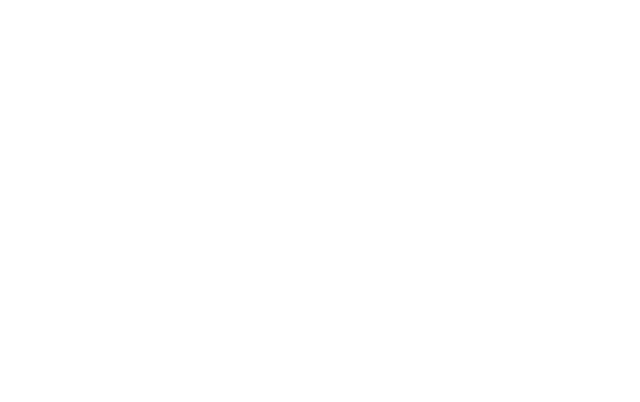
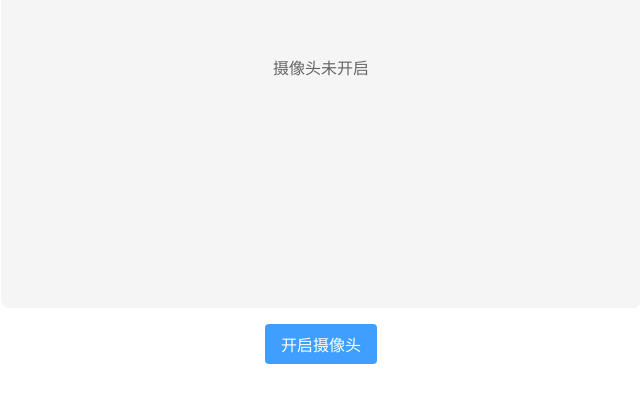
Before and after one commit to typhoonIscoming/vite-vue3-ts, a Vue app: page /index in a window 1280 px wide. Shown: the part 172-574 px from the top of the page, without its empty margins (319-959 px from the left). Built offline with nearby package versions, Linux system fonts and the light colour scheme.

Commit message:
feat: 添加摄像头组件和编辑器配置 1. 新增摄像头组件，支持开启/关闭摄像头功能 2. 添加.editorconfig配置，统一代码缩进风格

```diff
--- a/src/components/ConfigGlobal/src/ConfigGlobal.vue
+++ b/src/components/ConfigGlobal/src/ConfigGlobal.vue
@@ -23,5 +23,7 @@
 
 </script>
 <style lang="scss" scoped>
-
+.configGlobal{
+    min-height: 100vh;
+}
 </style>
--- /dev/null
+++ b/src/components/camera/src/camera.vue
@@ -0,0 +1,109 @@
+<template>
+  <div class="camera-container">
+    <video ref="videoRef" class="camera-video" :class="{ hidden: !isStarted }" autoplay></video>
+    <div v-if="!isStarted" class="camera-placeholder">
+      摄像头未开启
+    </div>
+    <div class="camera-controls">
+      <button @click="toggleCamera">
+        {{ isStarted ? '关闭摄像头' : '开启摄像头' }}
+      </button>
+    </div>
+  </div>
+</template>
+
+<script setup lang="ts">
+import { ref, onUnmounted } from 'vue'
+
+const videoRef = ref<HTMLVideoElement | null>(null)
+const isStarted = ref(false)
+let stream: MediaStream | null = null
+
+// 开启/关闭摄像头
+const toggleCamera = async () => {
+  try {
+    if (!isStarted.value) {
+      // 获取摄像头视频流
+      stream = await navigator.mediaDevices.getUserMedia({
+        video: true,
+        audio: false
+      })
+      if (videoRef.value) {
+        videoRef.value.srcObject = stream
+      }
+      isStarted.value = true
+    } else {
+      // 关闭摄像头
+      if (stream) {
+        stream.getTracks().forEach(track => track.stop())
+        stream = null
+      }
+      if (videoRef.value) {
+        videoRef.value.srcObject = null
+      }
+      isStarted.value = false
+    }
+  } catch (error) {
+    console.error('摄像头操作失败:', error)
+    alert('无法访问摄像头，请确保已授予摄像头权限')
+  }
+}
+
+// 组件销毁时关闭摄像头
+onUnmounted(() => {
+  if (stream) {
+    stream.getTracks().forEach(track => track.stop())
+    stream = null
+  }
+})
+</script>
+
+<style scoped>
+.camera-container {
+  width: 100%;
+  max-width: 640px;
+  margin: 0 auto;
+  position: relative;
+}
+
+.camera-video {
+  width: 100%;
+  height: auto;
+  border-radius: 8px;
+  background-color: #000;
+}
+
+.camera-placeholder {
+  width: 100%;
+  height: 480px;
+  display: flex;
+  align-items: center;
+  justify-content: center;
+  background-color: #f5f5f5;
+  border-radius: 8px;
+  color: #666;
+}
+
+.camera-controls {
+  margin-top: 16px;
+  text-align: center;
+}
+
+.camera-controls button {
+  padding: 8px 16px;
+  border-radius: 4px;
+  background-color: #409eff;
+  color: white;
+  border: none;
+  cursor: pointer;
+  transition: background-color 0.3s;
+}
+
+.camera-controls button:hover {
+  background-color: #66b1ff;
+}
+
+.hidden {
+  display: none;
+}
+</style>
--- a/src/router/layout.vue
+++ b/src/router/layout.vue
@@ -1,6 +1,7 @@
 <script lang="tsx">
 import { defineComponent } from 'vue';
 import { useDesign } from '@/hooks/useDesign.ts';
+import Camera from '@/components/camera/src/camera.vue';
 
 const { getPrefixCls } = useDesign()
 
@@ -11,6 +12,7 @@
     setup() {
         return () => (
             <section class={[prefixCls, 'w-[100%] h-[100%] relative']}>
+                <Camera />
             </section>
         )
     },
--- a/src/style.css
+++ b/src/style.css
@@ -59,8 +59,9 @@
 
 #app {
 	max-width: 1280px;
+	width: 100%;
 	margin: 0 auto;
-	padding: 2rem;
+	height: 100vh;
 	text-align: center;
 }
 
--- a/src/types/auto-components.d.ts
+++ b/src/types/auto-components.d.ts
@@ -7,6 +7,7 @@
 /* prettier-ignore */
 declare module 'vue' {
   export interface GlobalComponents {
+    Camera: typeof import('./../components/camera/src/camera.vue')['default']
     ConfigGlobal: typeof import('./../components/ConfigGlobal/src/ConfigGlobal.vue')['default']
     HelloWorld: typeof import('./../components/HelloWorld.vue')['default']
     Layout: typeof import('./../components/layout/Layout.vue')['default']
```
Also changed, not shown: src/components/camera/index.ts (added), 1 other file (tests, documents, lock files or other folders).
